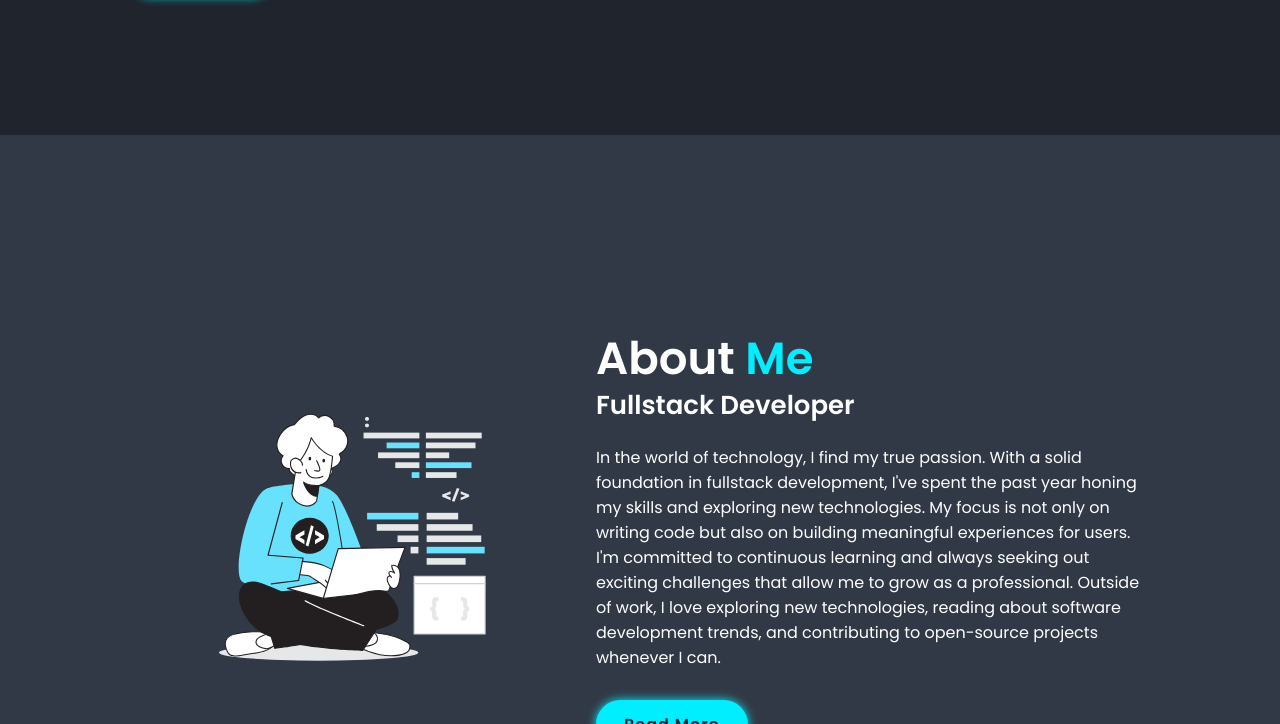
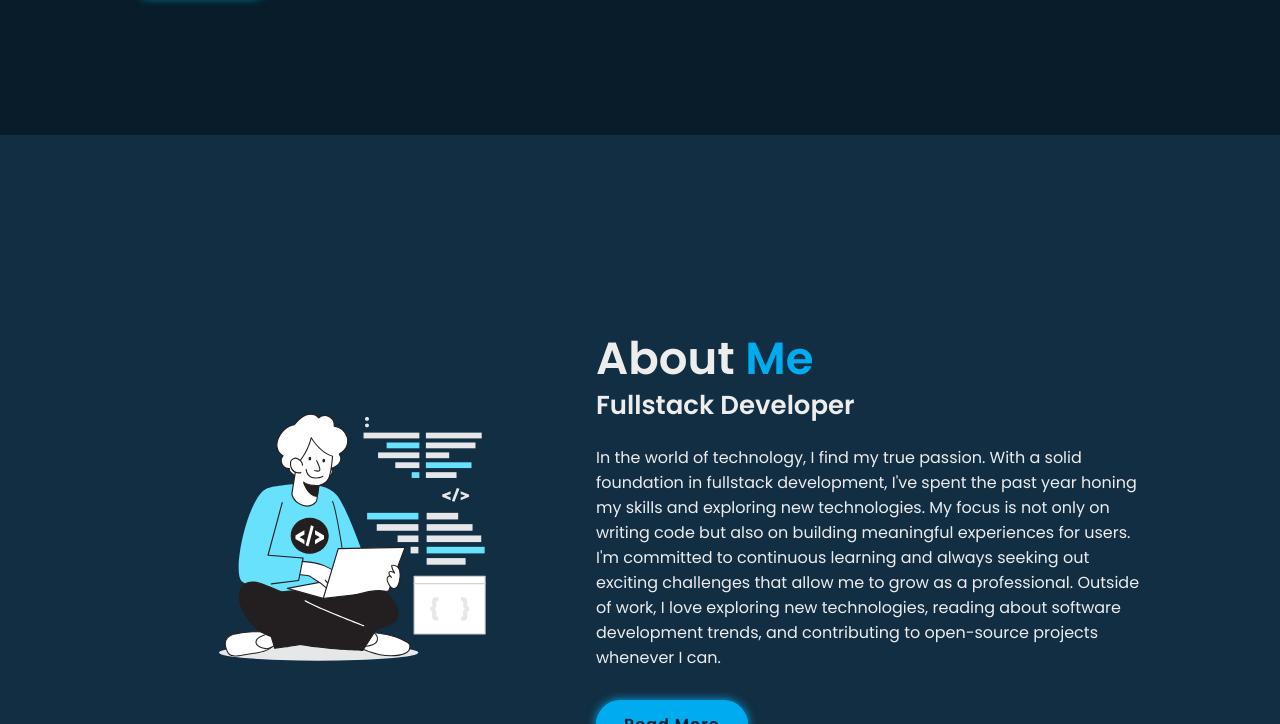
Before and after one commit to YoelFerreyra/Portfolio, a plain HTML site: page index.html in a window 1280 px wide. Shown: the part 665-1389 px from the top of the page. Drawn offline with nearby package versions, Linux system fonts and the light colour scheme.

Commit message:
Update colors

```diff
--- a/styles.css
+++ b/styles.css
@@ -12,10 +12,10 @@
 }
 
 :root {
-  --bg-color: #1f242d;
-  --second-bg-color: #323946;
-  --text-color: #fff;
-  --main-color: #0ef;
+  --bg-color: #081d29;
+  --second-bg-color: #112e42;
+  --text-color: #ededed;
+  --main-color: #00abf0;
 }
 
 html {
```
